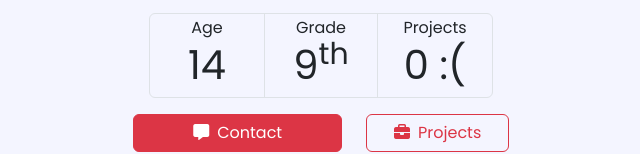
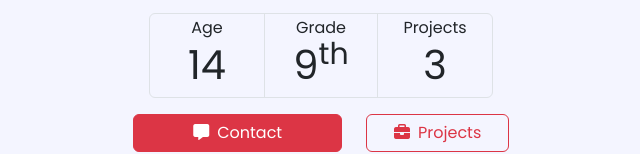
Before and after one commit to N9dev-dev/portfolio, a plain HTML site: page index.html in a window 1280 px wide. Shown: the part 479-633 px from the top of the page, without its empty margins (319-959 px from the left). Drawn offline with nearby package versions, Linux system fonts and the light colour scheme.

Commit message:
Update index.html

```diff
--- a/index.html
+++ b/index.html
@@ -75,7 +75,7 @@
             Projects
           </p>
           <p class="h1">
-            0 :(
+            3
           </p>
         </div>
       </div>
```
